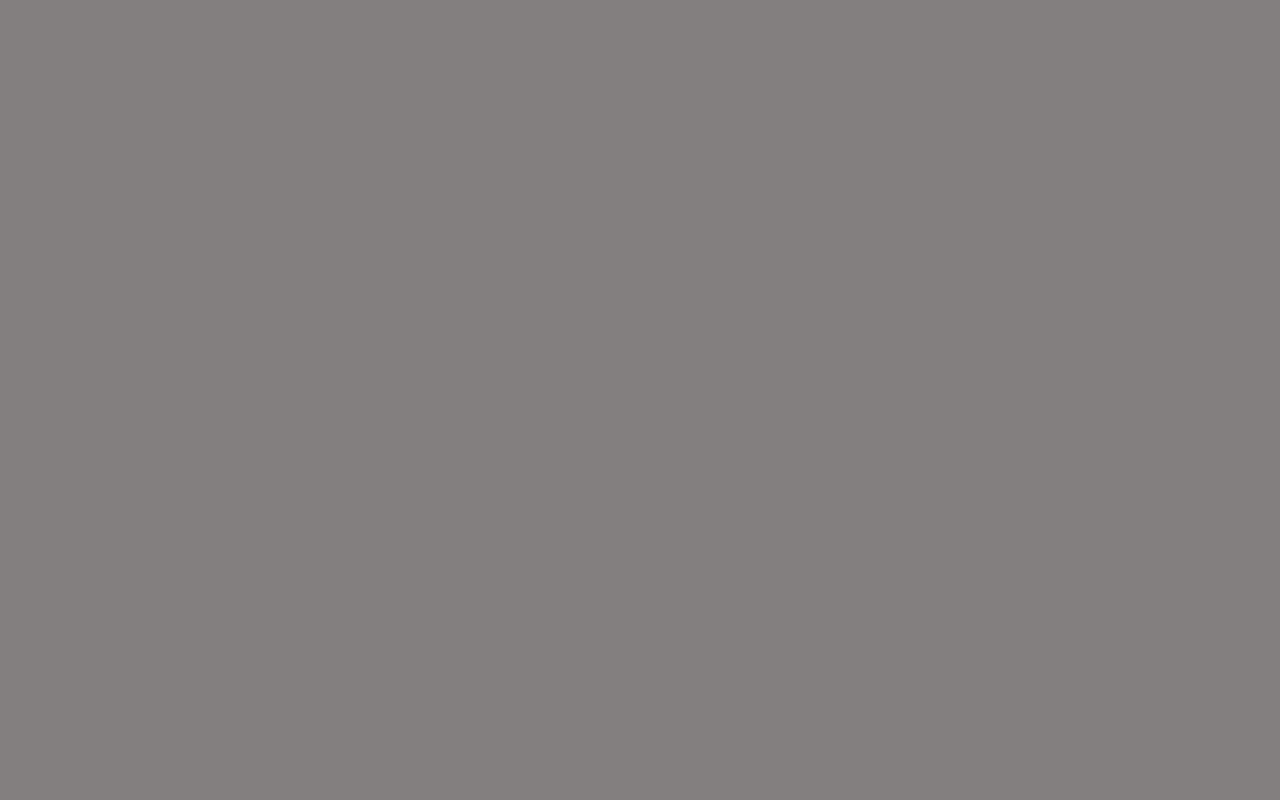
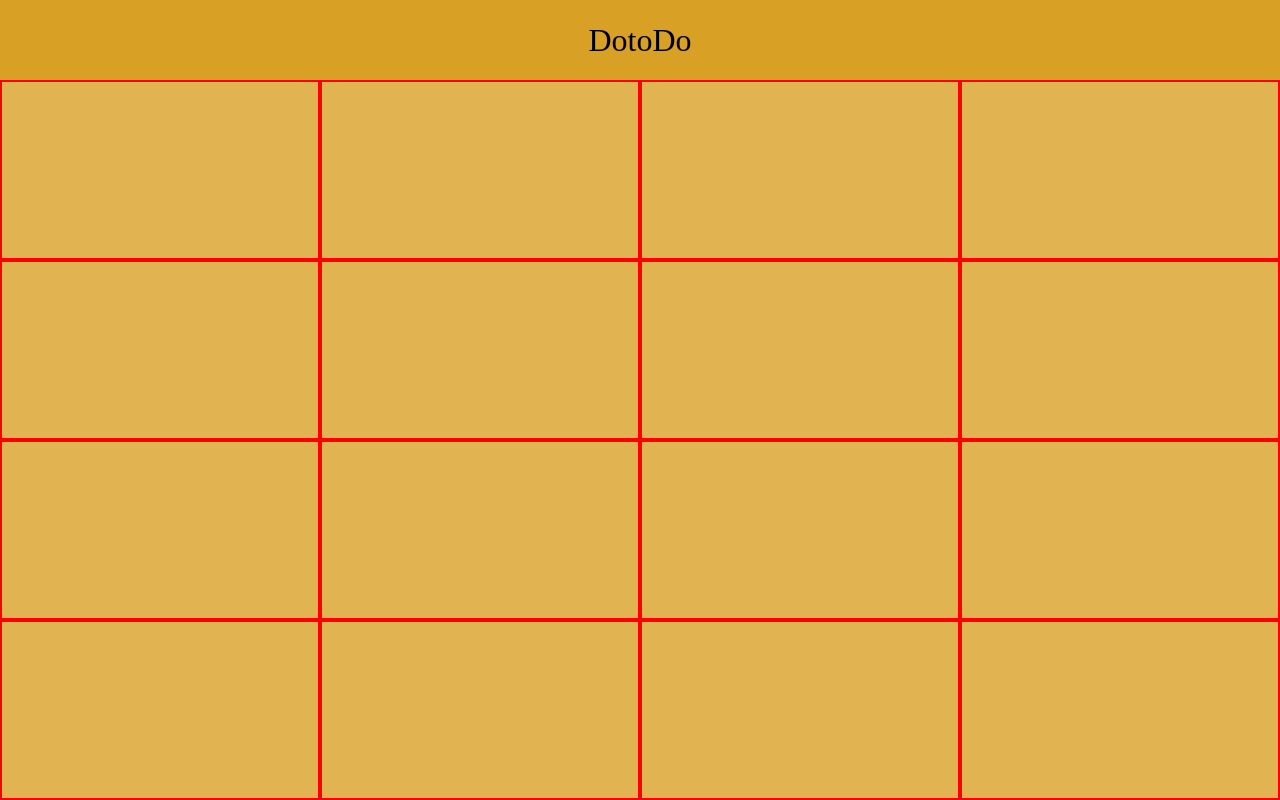
Before and after one commit to Clanbulance/DoToDo, a website built with webpack: page src/index.html in a window 1280 px wide. Built offline with nearby package versions, Linux system fonts and the light colour scheme.

Commit message:
updated skeleton with grid

```diff
--- a/src/index.html
+++ b/src/index.html
@@ -3,9 +3,30 @@
 <head>
     <meta charset="UTF-8">
     <meta name="viewport" content="width=device-width, initial-scale=1.0">
-
 </head>
 <body>
-    <div class="content"></div>
+    <div class="template">
+        <div class="topBar">
+            DotoDo
+        </div>
+    </div>
+    <div class="content">
+        <div class="grid-items"></div>
+        <div class="grid-items"></div>
+        <div class="grid-items"></div>
+        <div class="grid-items"></div>
+        <div class="grid-items"></div>
+        <div class="grid-items"></div>
+        <div class="grid-items"></div>
+        <div class="grid-items"></div>
+        <div class="grid-items"></div>
+        <div class="grid-items"></div>
+        <div class="grid-items"></div>
+        <div class="grid-items"></div>
+        <div class="grid-items"></div>
+        <div class="grid-items"></div>
+        <div class="grid-items"></div>
+        <div class="grid-items"></div>
+    </div>
 </body>
 </html>
--- a/src/layout.js
+++ b/src/layout.js
@@ -0,0 +1,6 @@
+
+function layoutConCheck(){
+    console.log("layoutcheck is connected");
+}
+
+export default layoutConCheck;
--- a/src/main.js
+++ b/src/main.js
@@ -1,4 +1,6 @@
 // this is going to be the main js module to start loading things
+import layoutConCheck from "./layout";
 import "./style.css";
 
-console.log("hello");
+layoutConCheck();
+console.log("main.js is being loaded");
--- a/src/style.css
+++ b/src/style.css
@@ -1,12 +1,55 @@
+* {
+    box-sizing: border-box;
+    margin:0px;
+
+}
+
+
 body{
     width:100vw;
     height: 100vh;
     margin:0px;
+    background-color: var(--second-color);
 }
 
-.content {
-    background-color: rgb(131, 127, 127);
+/*
+this is part of the template
+so this is static html
+*/
+
+
+.template {
     width:100%;
-    height: 100%;
+    height: 10vh;
 
 }
+
+
+.topBar {
+    display: flex;
+    justify-content: center;
+    align-items: center;
+    height: 100%;
+    background-color: var(--main-color);
+    font-size:2em;
+}
+
+:root {
+    --main-color:#D9A026;
+    --second-color:#E1B351;
+    --third-color: #265fd9;
+}
+
+
+.content{
+    height: 90vh;
+    width: 100vw;
+    display: grid;
+    grid-template-rows: repeat(4,1fr);
+    grid-template-columns: repeat(4,1fr);
+}
+
+
+.grid-items{
+    border:2px solid red;
+}
```
